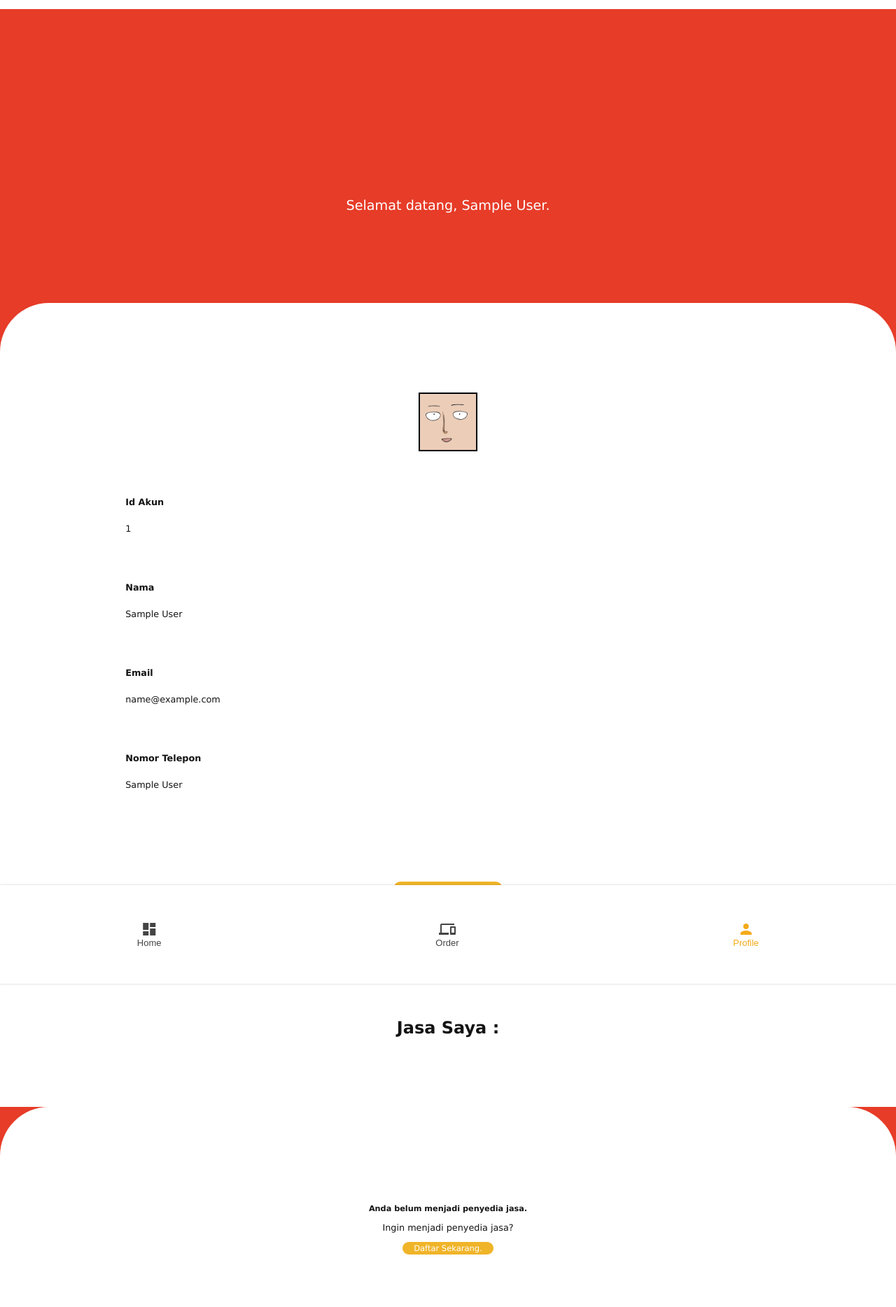
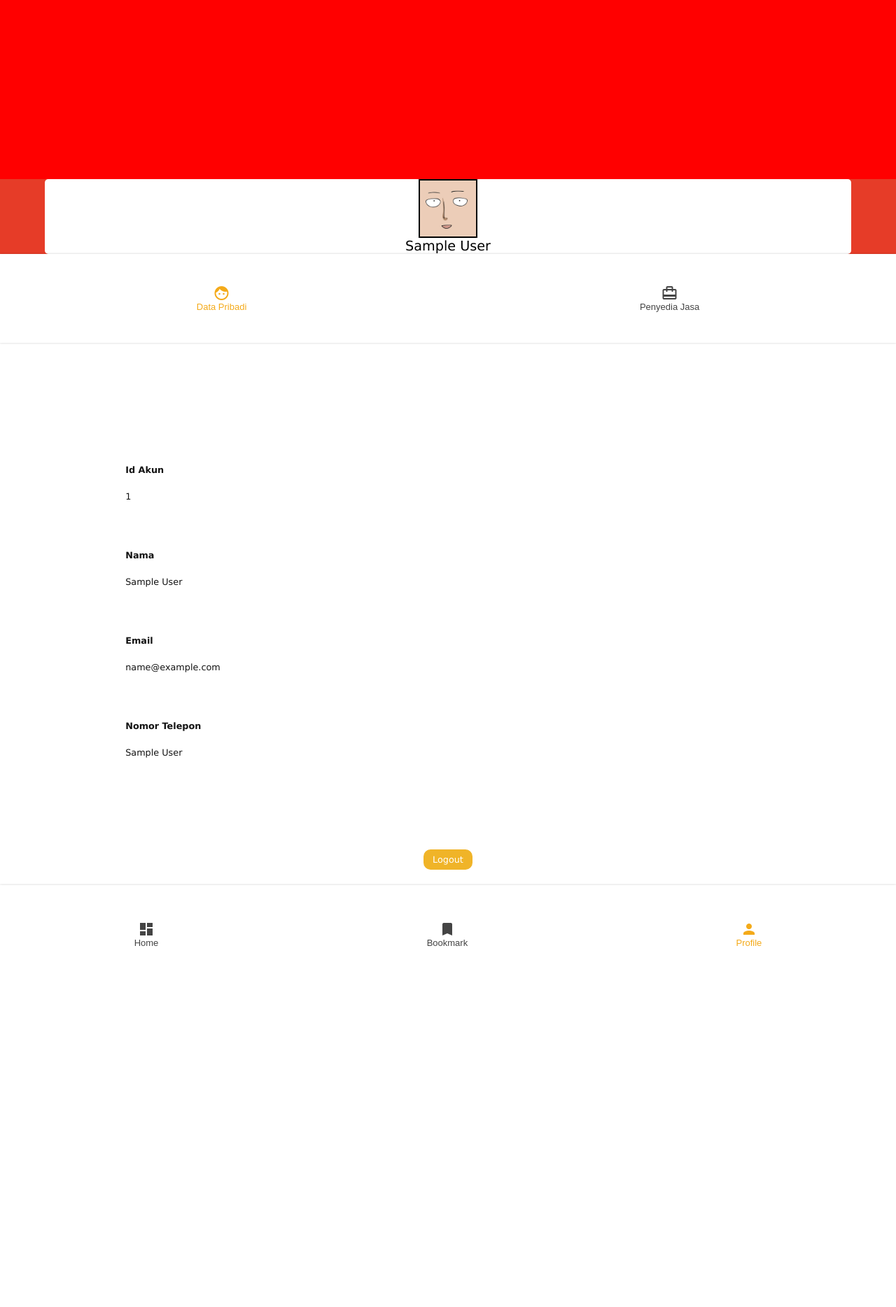
Before and after one commit to sakuraiyuuto/public-web-ayok, a PHP site: page /akun/profil.php in a window 1280 px wide. Shown: the whole page at 70% size. After the commit the page ends 1352 px from the top, so only its background shows below. Run offline with PHP 8.4, Linux system fonts and the light colour scheme; the visitor is signed in with stand-in values (Sample User, id 1); data that the repository does not hold is empty.

Commit message:
mengedit tampilan profil dan menu utama

```diff
--- a/android/akun/profil.php
+++ b/android/akun/profil.php
@@ -10,7 +10,6 @@
 </head>
 <body>
 	<link rel="stylesheet" href="https://cdnjs.cloudflare.com/ajax/libs/font-awesome/4.7.0/css/font-awesome.min.css">
-
 	<script type="text/javascript">
 		//jika kotak pencarian kosong
 		function validate()
@@ -46,21 +45,32 @@
 		}
 	</script>
 
+	<div class="profilisi">
+		<div class="block1">
 
-	<div class="block1">
+			<div class="kotakprofil">
+			<div class="profilpict">
+					<img src="../gambar/akun/profil.png"style="width:100%;height:100%;">
+				</div>
 				<div class="font2">
-			<center> Selamat datang,
 					<?php
 						session_start();
 						echo $_SESSION['nama'];
-			?>.
+					?>
 				</div>
+			</div>
+			<div class="menuprofil">
+				<a href="#" class="nav__link nav__link--active">
+					<i class="material-icons nav__icon">face</i>
+					<span class="nav__text">Data Pribadi</span>
+				</a>
+				<a href="profilpenyediajasa.php" class="nav__link">
+					<i class="material-icons nav__icon">card_travel</i>
+					<span class="nav__text">Penyedia Jasa</span>
+				</a>
+			</div>
+			<div class="block2">
 
-		<div class="block2">
-			<div class="profilpict">
-				<img src="../gambar/akun/profil.png"style="width:100%;height:100%;">
-			</div>
-			<br>
 				<div class="box3">
 					<div class="data1">
 						<?php
@@ -110,164 +120,22 @@
 						?>
 					</div>
 				</div>
-			<div class="profilbookmark">
-				<a href="bookmark.php">Lihat jasa tersimpan</a>
+
+				<div class="buttonlogout">
+					<a href="../sistem/logout.php" class="button">Logout</a>
 				</div>
-			<h1><center>Jasa Saya :</center></h1><br>
 			</div>
-		<div class="box9">
-			<div class="part">
-				<?php
-					$id_akun=$_SESSION['id_akun'];
-					$perintah = "SELECT * FROM jasa where id_akun='$id_akun'";
-					$hasil=mysqli_query($konek, $perintah);
-					if($row=mysqli_fetch_array($hasil))
-					{
-						$perintah2="SELECT * FROM kategori WHERE id_kategori2='$row[0]'";
-						$hasil2=mysqli_query($konek, $perintah2);
-						while($row2=mysqli_fetch_array($hasil2))
-						{
-							echo "<div class=\"box3\">";
-							echo "<div class=\"data1\"><b>";
-							echo "Kategori jasa</b>";
-							echo "</div>";
-							echo "<div class=\"data2\">";
-							echo "$row2[3]";echo "<br>";
-							$nama_kategori="$row2[3]";
-							$_SESSION['nama_kategori']=$nama_kategori;
-							echo "</div></div>";
-						}
 
-						echo "<div class=\"box3\">";
-						echo "<div class=\"data1\"><b>";
-						echo "ID jasa</b>";
-						echo "</div>";
-						echo "<div class=\"data2\">";
-						echo "$row[1]";echo "<br>";
-						$id_jasa="$row[1]";
-						$_SESSION['id_jasa']=$id_jasa;
-						echo "</div></div>";
-
-						echo "<div class=\"box3\">";
-						echo "<div class=\"data1\"><b>";
-						echo "Nama Jasa</b>";
-						echo "</div>";
-						echo "<div class=\"data2\">";
-						echo "$row[3]";echo "<br>";
-						echo "</div></div>";
-
-						echo "<div class=\"box3\">";
-						echo "<div class=\"data1\"><b>";
-						echo "Keterangan</b>";
-						echo "</div>";
-						echo "<div class=\"data2\">";
-						echo "$row[4]";echo "<br>";
-						echo "</div></div>";
-
-						echo "<div class=\"box3\">";
-						echo "<div class=\"data1\"><b>";
-						echo "Alamat</b>";
-						echo "</div>";
-						echo "<div class=\"data2\">";
-						echo "$row[5]";echo "<br>";
-						echo "</div></div>";
-
-						echo "<div class=\"box3\">";
-						echo "<div class=\"data1\"><b>";
-						echo "Harga Termurah</b>";
-						echo "</div>";
-						echo "<div class=\"data2\">";
-						echo "$row[6]";echo "<br>";
-						echo "</div></div>";
-
-						echo "<div class=\"box3\">";
-						echo "<div class=\"data1\"><b>";
-						echo "Harga Termahal</b>";
-						echo "</div>";
-						echo "<div class=\"data2\">";
-						echo "$row[7]";echo "<br>";
-						echo "</div></div>";
-
-						echo "<div class=\"box3\">";
-						echo "<div class=\"data1\"><b>";
-						echo "Telepon</b>";
-						echo "</div>";
-						echo "<div class=\"data2\">";
-						echo "$row[8]";echo "<br>";
-						echo "</div></div>";
-
-			echo "</div>";
-						echo "<div class=\"part2\">";
-
-						$perintah1 = "SELECT * FROM foto where id_jasa ='$id_jasa'";
-						$result = mysqli_query($konek , $perintah1 );
-
-						if(mysqli_fetch_assoc($result))
-						{
-							$query = $konek->query("SELECT * FROM foto where id_jasa='$id_jasa'");
-							if($query->num_rows > 0)
-							{
-    							while($row = $query->fetch_assoc())
-								{
-									$imageURL = '../../database/akun/foto_jasa/'.$row["nama_foto"];
-									// Get images from the database
-				?>
-
-									<img src="<?php echo $imageURL; ?>" alt="" />
 		</div>
-									<?php
-									echo "<div class=\"part2\">";
-									echo "<form action=\"../sistem/upload_foto_jasa.php\" method=\"post\" enctype=\"multipart/form-data\">
-									<h3>Perbarui Foto Jasa Anda :</h3>
-									<div class=\"foto\">
-									<input type=\"file\" name=\"file\"><br><br>
-									</div>
-									<input type=\"submit\" name=\"submit\" value=\"Upload\" style=\"cursor:pointer\">
-									</form>";
-									echo "</div>";
-									echo "<center><a href=\"editjasa.php\">Edit jasa saya</a></center>";
-
-								}
-							}
-						}
-						else
-						{
-							echo "<div class=\"part\">";
-							include("../sistem/upload.php");
-							echo "<form action=\"../sistem/upload_foto_jasa.php\" method=\"post\" enctype=\"multipart/form-data\">
-							Tambahkan foto jasa :
-							<div class=\"foto\">
-							<input type=\"file\" name=\"file\"><br><br>
-							</div>
-							<input type=\"submit\" name=\"submit\" value=\"Upload\" style=\"cursor:pointer\">
-							</form>";
-
-							echo "</div>";
-		echo "</div>";
-							echo "<center><a href=\"editjasa.php\">Edit jasa saya</a></center>";
-						}
-					}
-					else
-					{
-	echo"</div>";
-						echo "<div class=\"block2\">";
-						echo "<div class =\"box5\">";
-						echo "<h3>Anda belum menjadi penyedia jasa.</h3>";
-						echo "<p>Ingin menjadi penyedia jasa? <br><br>";
-						echo "<a href=\"inputjasa.php\">Daftar Sekarang.</a></p>";
-						echo "</div>";
-						echo "</div>";
-					}
-?>
 <link href="https://fonts.googleapis.com/icon?family=Material+Icons" rel="stylesheet">
 <nav class="nav">
   <a href="../index.php" class="nav__link">
     <i class="material-icons nav__icon">dashboard</i>
     <span class="nav__text">Home</span>
   </a>
-  <a href="#" class="nav__link">
-    <i class="material-icons nav__icon">devices</i>
-    <span class="nav__text">Order</span>
+  <a href="bookmark.php" class="nav__link">
+    <i class="material-icons nav__icon">bookmark</i>
+    <span class="nav__text">Bookmark</span>
   </a>
   <a href="#" class="nav__link nav__link--active">
     <i class="material-icons nav__icon">person</i>
--- a/android/sistem/profile.css
+++ b/android/sistem/profile.css
@@ -1,13 +1,23 @@
 body {
     margin: 0px 0px 0px 0px;
     height: 100%;
+    font-family: "Century Gothic", CenturyGothic, Geneva, AppleGothic, sans-serif;
+}
+
+.profilisi{
+    border: none;
+    color: white;
+    width: 100%;
+    padding-top: 0%;
+    margin-top: 0%;
+    background-color: red;
+    height: 90%;
+    overflow-y: scroll;
 }
 
 .block1 {
-    margin-top:1%;
     border:none;
     color:white;
-    padding-top:1%;
     background-color: rgba(230, 60, 40, 1);
 }
 
@@ -26,8 +36,6 @@ body {
     font-size:120%;
     font-family:"Century Gothic", CenturyGothic, Geneva, AppleGothic, sans-serif;
     text-align:center;
-    margin-top:20%;
-    margin-bottom:10%;
 }
 
 .block1 h1 {
@@ -80,7 +88,6 @@ body {
 .block2 {
     background-color:white;
     font-family: "Century Gothic", CenturyGothic, Geneva, AppleGothic, sans-serif;
-    border-radius: 70px 70px 0px 0px;
     border:none;
     color:rgb(20,20,20);
     padding-left:5%;
@@ -270,3 +277,40 @@ body {
 .nav__icon {
     font-size: 18px;
 }
+
+.menuprofil {
+    position: relative;
+    bottom: 0;
+    width: 100%;
+    height: 10%;
+    box-shadow: 0 0 3px rgba(0, 0, 0, 0.2);
+    background-color: #ffffff;
+    display: flex;
+    overflow-x: auto;
+}
+
+.kotakprofil{
+    margin-top: 20%;
+    margin-left: 5%;
+    margin-right: 5%;
+    border-radius: 5px;
+    background-color: white;
+    height: auto;
+    color: black;
+    text-align: center;
+}
+
+.buttonlogout {
+	text-align:center;
+	margin-top:10%;
+    margin-bottom:7%;
+    font-size:80%;
+}
+
+.buttonlogout a {
+	text-decoration:none;
+	color:white;
+	padding:7px 13px;
+	background-color:rgb(240,180,40);
+	border-radius:10px;
+}
```
Also changed, not shown: android/akun/bookmark.php (+16 -0 lines), android/akun/profilpenyediajasa.php (added, +234 -0 lines), android/index.php (+8 -4 lines), android/sistem/bookmark.css (added, +64 -0 lines). Lines whose indentation alone changed are shown as unchanged.
